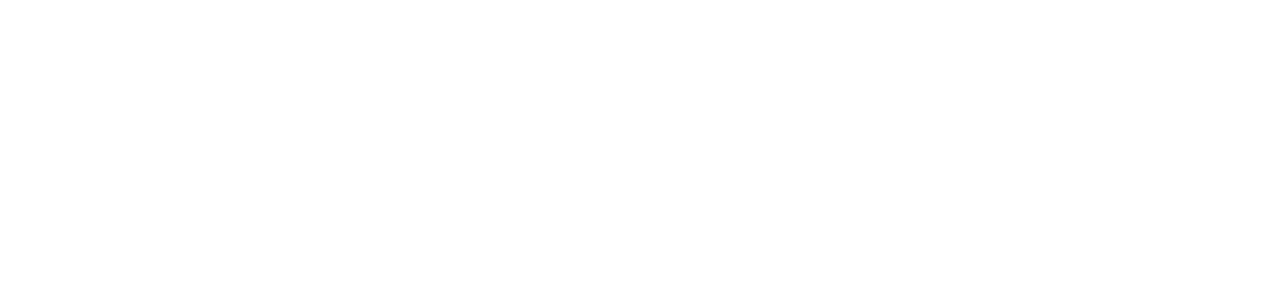
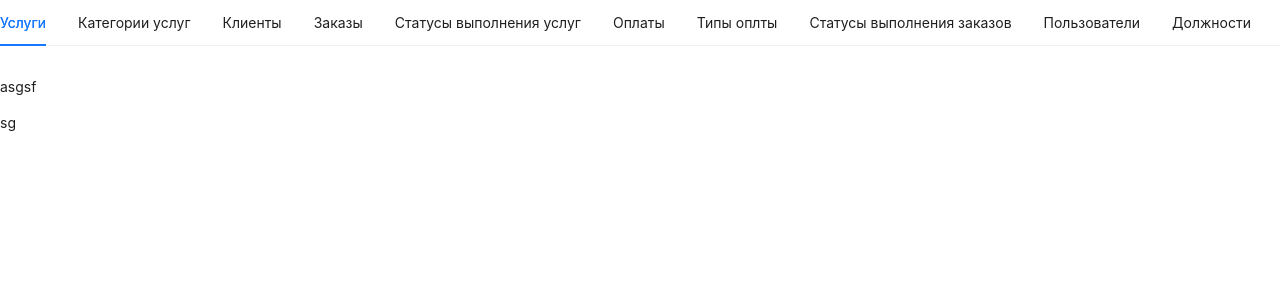
Before and after one commit to AntakovAndrey/NTEC-order-accounting, a React (Create React App) app in the folder frontend/: page /admin in a window 1280 px wide. Shown: the top 300 px of the page. Built offline with nearby package versions, Linux system fonts and the light colour scheme.

Commit message:
admin_panel_start

```diff
--- a/frontend/src/Routing.jsx
+++ b/frontend/src/Routing.jsx
@@ -4,6 +4,7 @@
 import RegisterPage from "./pages/RegisterPage/RegisterPage";
 import ClientPage from "./pages/ClientPage/ClientPage";
 import OrderPage from "./pages/OrderPage/OrderPage";
+import AdminPanelPage from "./pages/AdminPanelPage/AdminPanelPage";
 
 function Routing() {
     return(
@@ -15,6 +16,7 @@
                     <Route path="/register" element={<RegisterPage/>}/>
                     <Route path="/client/:id" element={<ClientPage/>}/>
                     <Route path="/order/:id" element={<OrderPage/>}/>
+                    <Route path="admin" element={<AdminPanelPage/>}/>
                     <Route path="*"/>
                 </Routes>
            </BrowserRouter>
--- /dev/null
+++ b/frontend/src/components/AdminPanel/AdminPanelTabs.jsx
@@ -0,0 +1,45 @@
+import ServicesTab from "./ServicesTab"
+
+const AdminPanelTabs = [
+    {label:'Услуги',
+    key:'1',
+    children:<ServicesTab/>},
+
+    {label:'Категории услуг',
+    key:'2',
+    children:<ServicesTab/>},
+
+    {label:'Клиенты',
+    key:'3',
+    children:<ServicesTab/>},
+
+    {label:'Заказы',
+    key:'4',
+    children:<ServicesTab/>},
+
+    {label:'Статусы выполнения услуг',
+    key:'5',
+    children:<ServicesTab/>},
+
+    {label:'Оплаты',
+    key:'6',
+    children:<ServicesTab/>},
+
+    {label:'Типы оплты',
+    key:'7',
+    children:<ServicesTab/>},
+
+    {label:'Статусы выполнения заказов',
+    key:'8',
+    children:<ServicesTab/>},
+
+    {label:'Пользователи',
+    key:'9',
+    children:<ServicesTab/>},
+
+    {label:'Должности',
+    key:'10',
+    children:<ServicesTab/>},
+]
+
+export default AdminPanelTabs
--- /dev/null
+++ b/frontend/src/components/AdminPanel/ServicesTab.jsx
@@ -0,0 +1,9 @@
+function ServicesTab()
+{
+    return(<>
+        <p>asgsf</p>
+        <p>sg</p>
+    </>)
+}
+
+export default ServicesTab;
--- /dev/null
+++ b/frontend/src/pages/AdminPanelPage/AdminPanelPage.jsx
@@ -0,0 +1,15 @@
+import React from 'react';
+import { Tabs } from 'antd';
+import AdminPanelTabs from '../../components/AdminPanel/AdminPanelTabs';
+
+function AdminPanelPage()
+{
+
+    return(<>
+        <Tabs
+            defaultActiveKey='1'
+            items={AdminPanelTabs}
+        />
+    </>)
+}
+export default AdminPanelPage;
--- a/frontend/src/pages/OrderPage/OrderPage.jsx
+++ b/frontend/src/pages/OrderPage/OrderPage.jsx
@@ -1,7 +1,11 @@
+import { useParams } from "react-router-dom";
+import styles from "./OrderPage.module.css"
+
 function OrderPage()
 {
+    const {orderId} = useParams()
     return(<>
-
+        <h1>Заказ</h1>
     </>)
 }
 
```
Also changed, not shown: frontend/src/pages/AdminPanelPage/AdminPanelPage.module.css (added).
